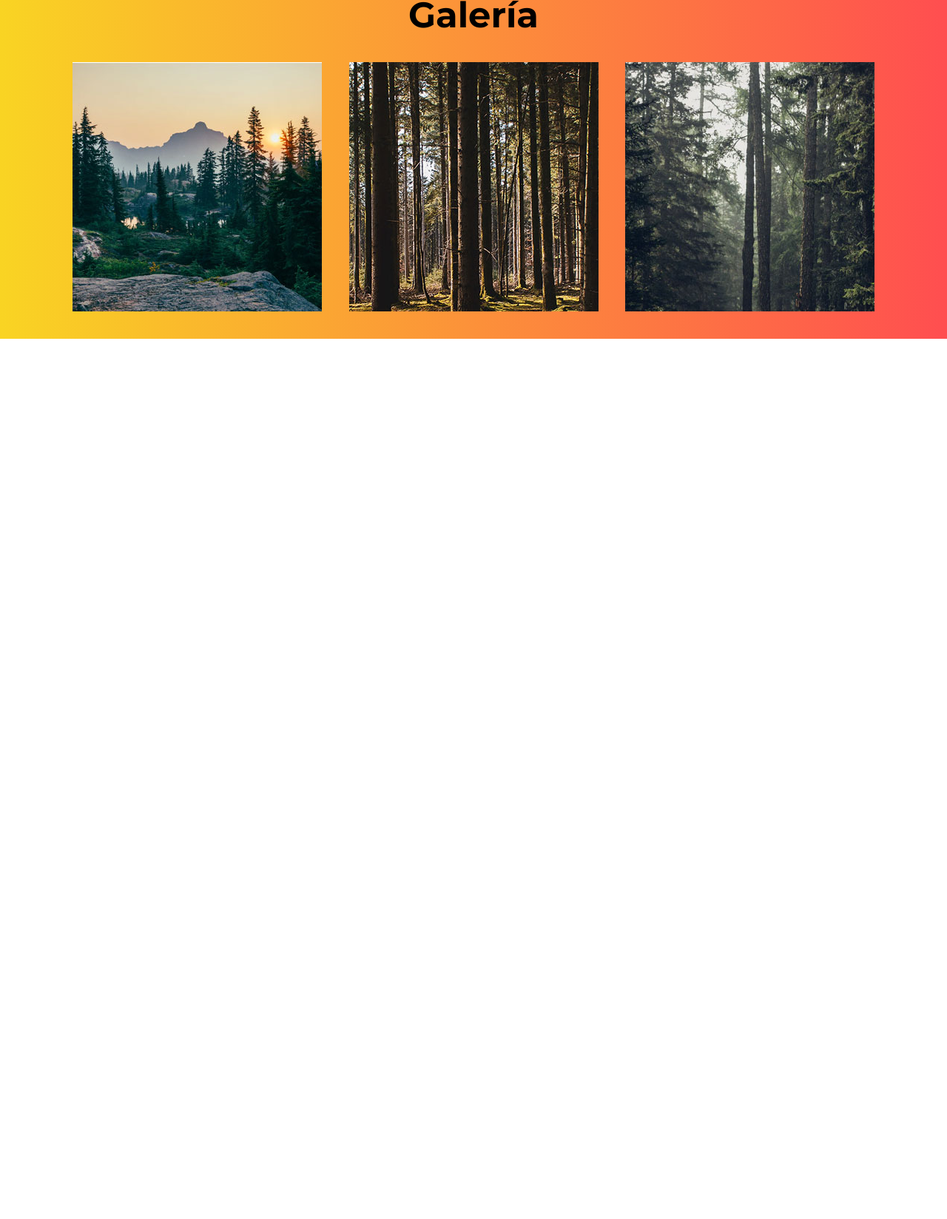
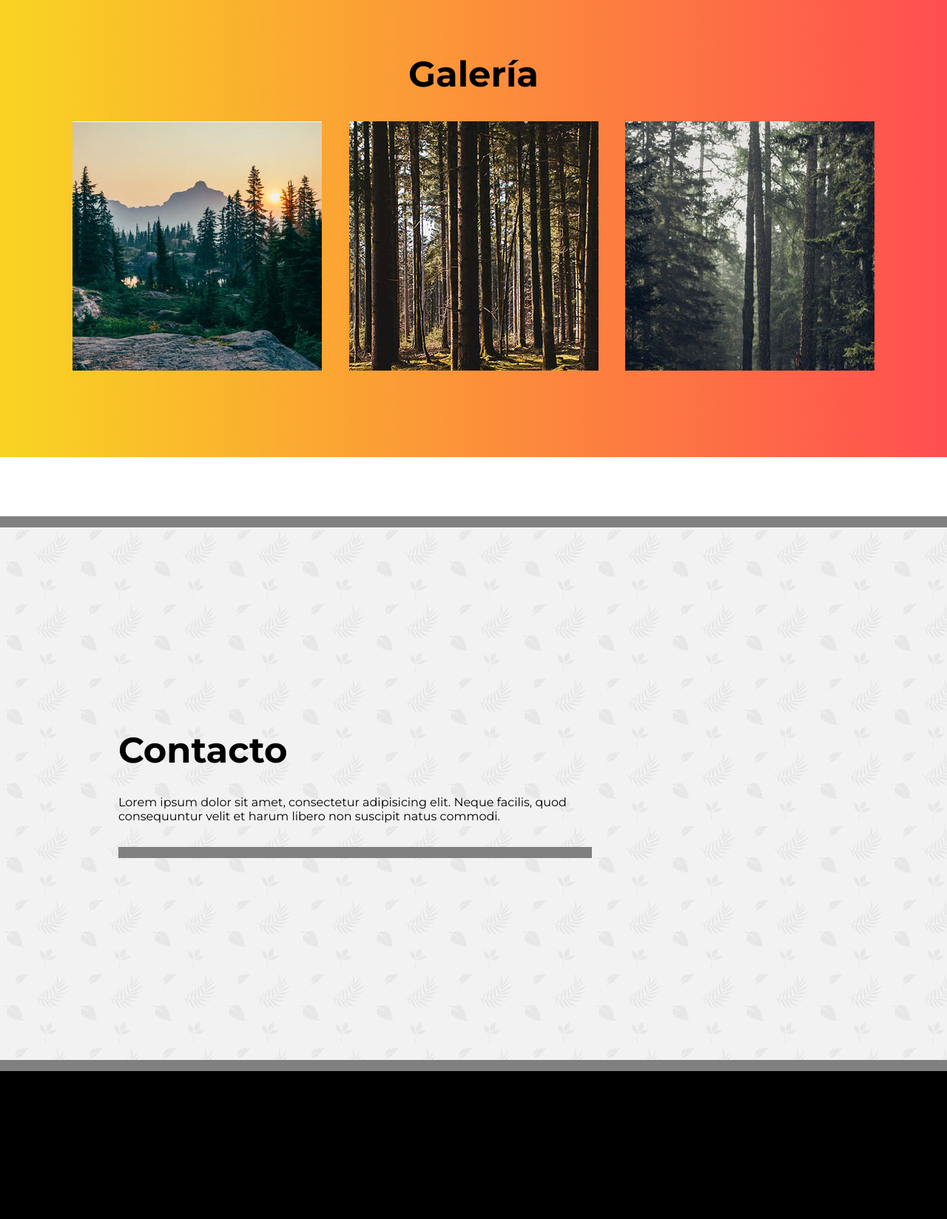
Before and after one commit to AgustinCastino/Maquetado-HTML-CSS, a plain HTML site: page index.html in a window 1280 px wide. Shown: the part 2553-4201 px from the top of the page at 74% size. Before the commit the page ends 3011 px from the top, so only its background shows below. Drawn offline with Linux system fonts and the light colour scheme.

Commit message:
se agrega section Contacto. Se empieza el footer

```diff
--- a/css/style.css
+++ b/css/style.css
@@ -17,20 +17,21 @@ h2{
     font-weight: 700;
 }
 
+li{
+    list-style: none;
+}
+
 /* NAV */
 nav{
     background-color: black;
 }
 
-nav li{
-    list-style: none;
-}
-
 nav ul{
     display: flex;
+    justify-content: space-around;
+
     padding: 1rem 0;
     width: 40%;
-    justify-content: space-around;
     margin: auto;
 }
 
@@ -49,8 +50,11 @@ header{
     background-repeat: no-repeat;
     background-position: center top;
     background-size: cover;
+
     color: white;
+
     min-height: 100vh;
+
     display: flex;
     justify-content: center;
     align-items: center;
@@ -58,9 +62,12 @@ header{
 
 header div{
     border:15px solid white;
+
     width: 1140px;
     min-height: 450px;
+
     background: rgba(0, 0, 0, 0.5);
+
     display: flex;
     justify-content: center;
     align-items: center;
@@ -90,7 +97,9 @@ header div p{
     background-repeat: no-repeat;
     background-position: right;
     background-size:contain;
+
     min-height: 80vh;
+
     display: flex;
     flex-direction: column;
     justify-content: center;
@@ -102,9 +111,11 @@ header div p{
 
 #queHacemos div p{
     background-color: white;
+
     padding: 10px;
+    width: 65%;
+
     line-height: 2rem;
-    width: 65%;
     font-weight: 400;
 }
 /* FIN SECTION QUE HACEMOS */
@@ -112,22 +123,25 @@ header div p{
 /* SECTION QUIENES SOMOS */
 #quienesSomos{
     margin-top: 5rem;
+
     display: flex;
     flex-direction: row-reverse;
 }
 
 #quienesSomos div{
     width: 35%;
+    margin: 0 90px;
+
     display: flex;
     flex-direction: column;
     justify-content: center;
-    margin: 0 90px;
 }
 
 #quienesSomos div p{
     line-height: 2rem;
+    font-weight: 400;
+
     padding: 25px 0;
-    font-weight: 400;
 }
 
 #quienesSomos figure{
@@ -140,19 +154,23 @@ header div p{
 
 #quienesSomos div a{
     background-color: black;
+
     color: white;
     text-decoration: none;
+    font-size: 12px;
+
     width: max-content;
     padding: 20px 35px;
-    font-size: 12px;
 }
 /* FIN SECTION QUIENES SOMOS */
 
 /* SECTION GALERIA */
 #galeria{
-    min-height: 70vh;
+    min-height: 90vh;
     margin-top: 5rem;
+
     background-image: linear-gradient(to right, #F9D423, #FF4E50);
+
     display: flex;
     align-items: center;
     justify-content: center;
@@ -168,3 +186,41 @@ header div p{
 }
 
 /* FIN SECTION GALERIA */
+
+/* SECTION CONTACTO */
+
+#contacto{
+    margin-top: 5rem;
+
+    min-height: 90vh;
+
+    border-top: 15px solid grey;
+    border-bottom: 15px solid grey;
+
+    background-image: url(../imagenes/leaves-pattern.png);
+    background-repeat: repeat;
+
+    display: flex;
+    align-items: center;
+}
+
+#contacto div{
+    margin-left: 10rem;
+
+    width: 50%;
+}
+
+#contacto p{
+    padding: 2rem 0;
+
+    border-bottom: 15px solid grey;
+}
+/* FIN SECTION CONTACTO */
+
+/* FOOTER */
+footer{
+    min-height: 25vh;
+
+    background-color: black;
+}
+/* FIN FOOTER */
--- a/index.html
+++ b/index.html
@@ -22,8 +22,8 @@
         <ul>
             <li><a href="#queHacemos"> Que hacemos </a></li>
             <li><a href="#quienesSomos"> Quienes somos</a></li>
-            <li><a href="">Galería</a></li>
-            <li><a href=""> Contacto </a></li>
+            <li><a href="#galeria">Galería</a></li>
+            <li><a href="#contacto"> Contacto </a></li>
         </ul>
     </nav>
 
@@ -93,6 +93,22 @@
 
     </section>
 
+    <section id="contacto">
+
+        <div>
+            <h2> Contacto </h2>
+            <p>
+                Lorem ipsum dolor sit amet, consectetur adipisicing elit.
+                Neque facilis, quod consequuntur velit et harum
+                libero non suscipit natus commodi.
+            </p>
+        </div>
+    </section>
+
+    <footer id="footer">
+
+    </footer>
+
 </body>
 
 </html>
```
